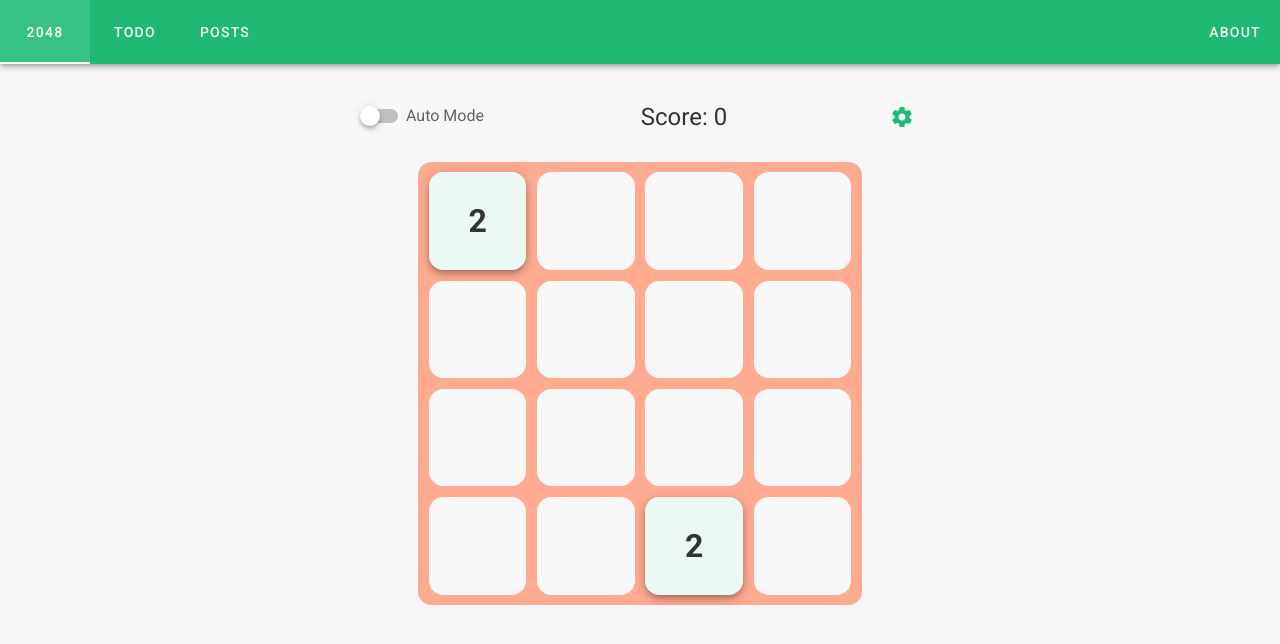
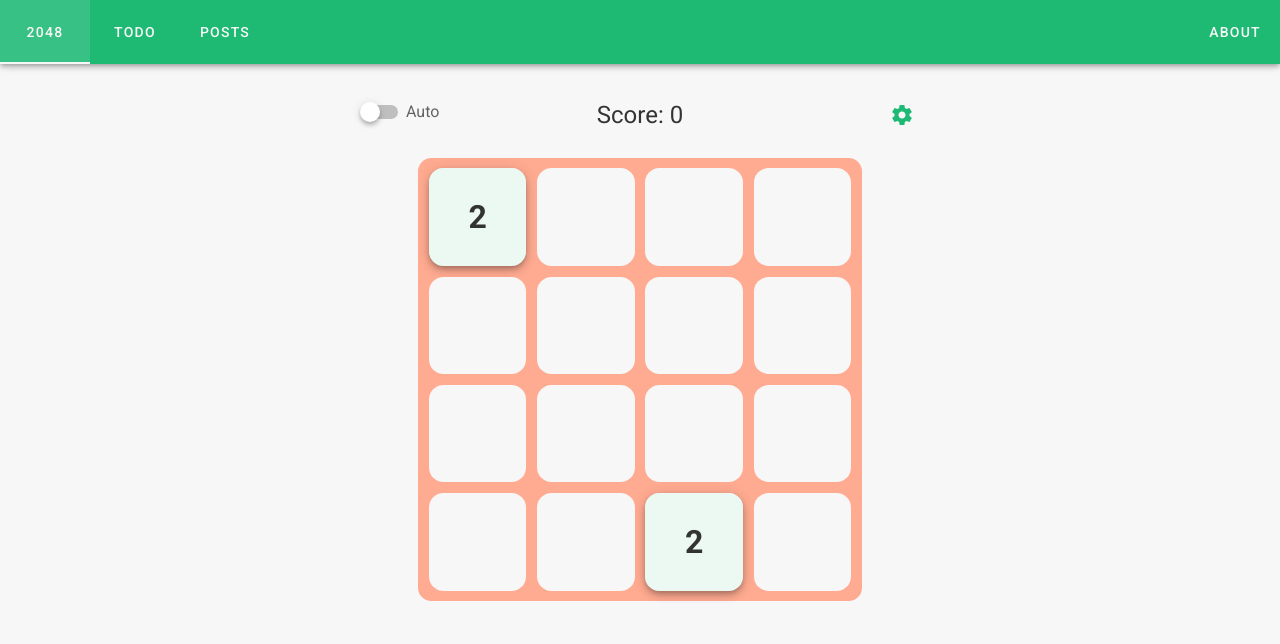
Before and after one commit to palkx/miknikif.github.io, a Vue app: page / in a window 1280 px wide. Shown: the top 644 px of the page. Built offline with nearby package versions, Linux system fonts and the light colour scheme.

Commit message:
center score position

```diff
--- a/src/views/Game2048.vue
+++ b/src/views/Game2048.vue
@@ -4,20 +4,20 @@
     style="max-width: 600px;  min-width: 300px; "
   >
     <v-row no-gutters class="px-3 flex-nowrap align-center">
-      <v-switch label="Auto Mode" v-model="auto"></v-switch>
-      <v-spacer></v-spacer>
-      <span class="headline">
+      <v-switch class="col-4" label="Auto" v-model="auto"></v-switch>
+      <span class="headline col-4">
         Score: <animated-int :value="score"></animated-int
       ></span>
-      <v-spacer></v-spacer>
+      <div class="col-4">
         <v-btn
+          class="float-right"
           id="open-menu"
           icon
           color="primary"
           @click.stop="showOptions = true"
-        class="headline"
           ><v-icon>mdi-cog</v-icon>
         </v-btn>
+      </div>
     </v-row>
     <v-dialog v-model="showOptions" max-width="300px" hide-overlay>
       <v-card>
```
Lines whose indentation alone changed are shown as unchanged.
